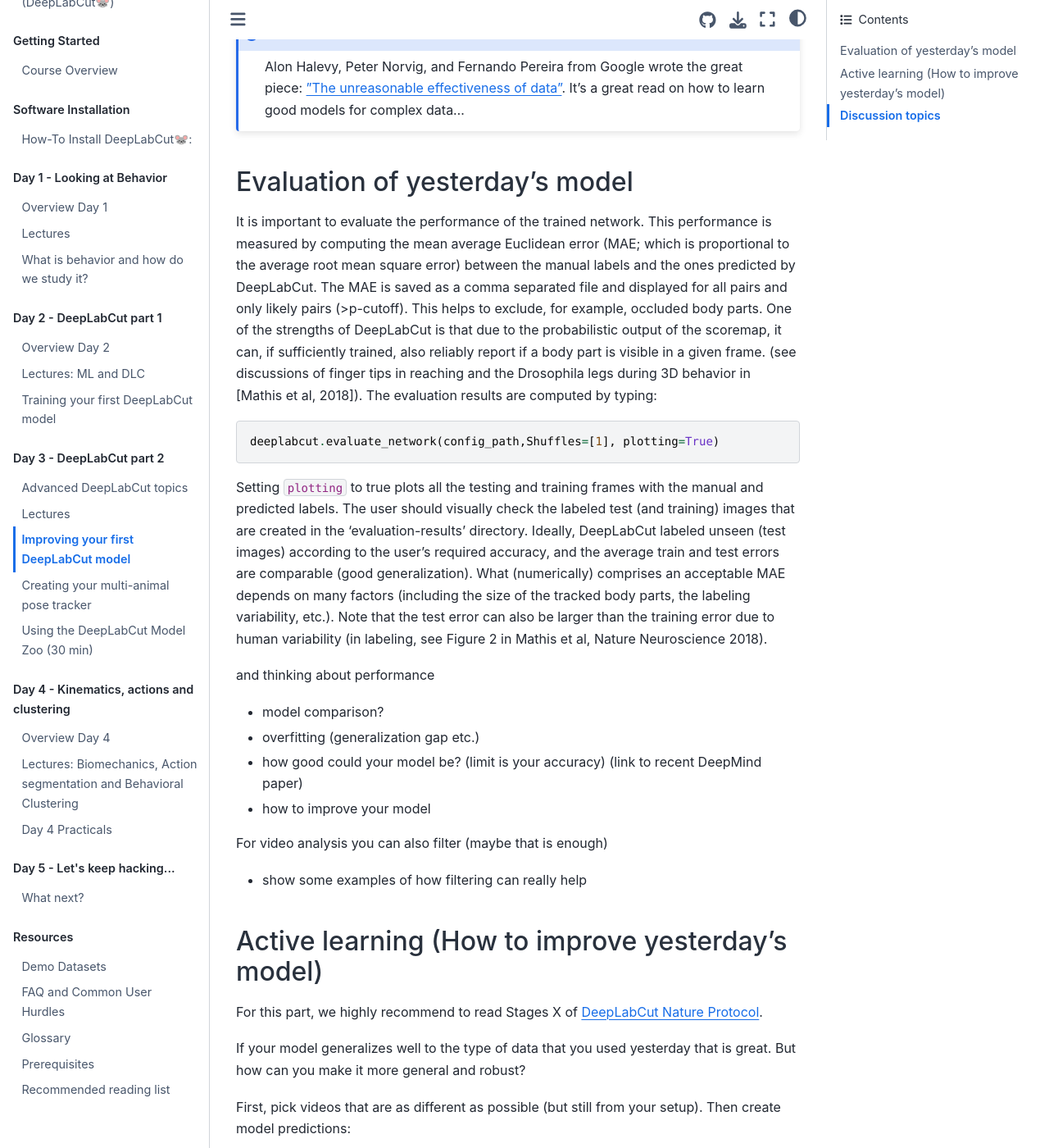
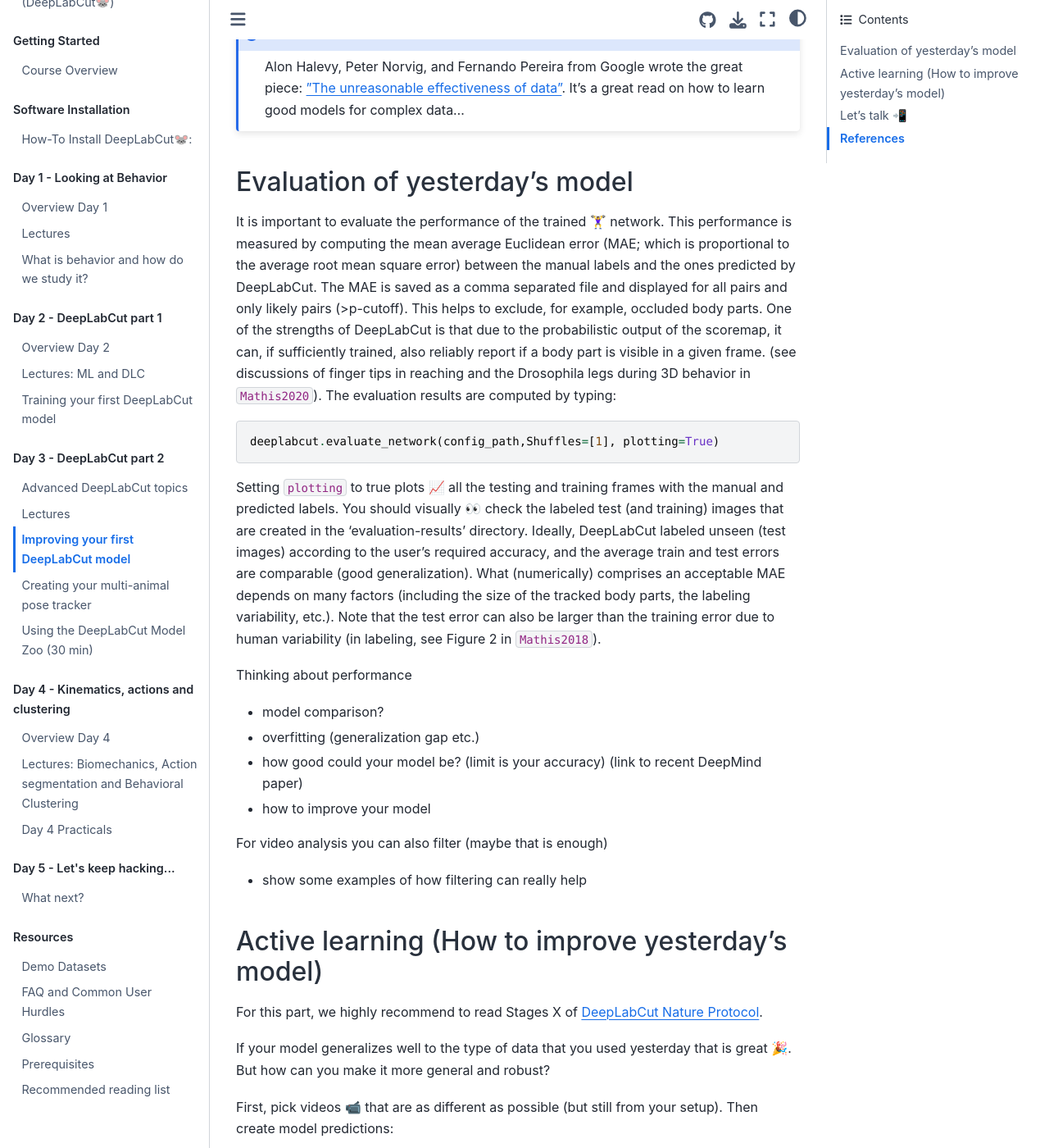
Before and after one commit to AlexEMG/DLC-Cajal-Course, a Jupyter Book: the page built from content/Day3_Practicals.md, in a window 1280 px wide and 1400 px high, scrolled down 289 px. Shown: the whole window at 82% size. Built offline with Jupyter Book 1.0.4 settings and Sphinx 7.4.7 and the Sphinx Book theme 1.1.4, drawn with Linux system fonts in a browser that asks for light colours; cross-references to code outside the pages are shown as plain code; some of the changed text lies outside the part shown.

Commit message:
Add files via upload

````diff
--- a/content/Day3_Practicals.md
+++ b/content/Day3_Practicals.md
@@ -8,31 +8,23 @@ Alon Halevy, Peter Norvig, and Fernando Pereira from Google wrote the great piec
 
 ## Evaluation of yesterday's model
 
-It is important to evaluate the performance of the trained network. This performance is measured by computing
-the mean average Euclidean error (MAE; which is proportional to the average root mean square error) between the
-manual labels and the ones predicted by DeepLabCut. The MAE is saved as a comma separated file and displayed
-for all pairs and only likely pairs (>p-cutoff). This helps to exclude, for example, occluded body parts. One of the
-strengths of DeepLabCut is that due to the probabilistic output of the scoremap, it can, if sufficiently trained, also
-reliably report if a body part is visible in a given frame. (see discussions of finger tips in reaching and the Drosophila
-legs during 3D behavior in [Mathis et al, 2018]). The evaluation results are computed by typing:
+It is important to evaluate the performance of the trained 🏋️‍♀️ network. This performance is measured by computing the mean average Euclidean error (MAE; which is proportional to the average root mean square error) between the manual labels and the ones predicted by DeepLabCut. The MAE is saved as a comma separated file and displayed for all pairs and only likely pairs (>p-cutoff). This helps to exclude, for example, occluded body parts. One of the strengths of DeepLabCut is that due to the probabilistic output of the scoremap, it can, if sufficiently trained, also reliably report if a body part is visible in a given frame. (see discussions of finger tips in reaching and the Drosophila
+legs during 3D behavior in {cite}`Mathis2020`).
+The evaluation results are computed by typing:
 ```python
 deeplabcut.evaluate_network(config_path,Shuffles=[1], plotting=True)
 ```
-Setting ``plotting`` to true plots all the testing and training frames with the manual and predicted labels. The user
-should visually check the labeled test (and training) images that are created in the ‘evaluation-results’ directory.
-Ideally, DeepLabCut labeled unseen (test images) according to the user’s required accuracy, and the average train
-and test errors are comparable (good generalization). What (numerically) comprises an acceptable MAE depends on
-many factors (including the size of the tracked body parts, the labeling variability, etc.). Note that the test error can
-also be larger than the training error due to human variability (in labeling, see Figure 2 in Mathis et al, Nature Neuroscience 2018).
+Setting ``plotting`` to true plots 📈 all the testing and training frames with the manual and predicted labels. You should visually 👀 check the labeled test (and training) images that are created in the ‘evaluation-results’ directory.
+Ideally, DeepLabCut labeled unseen (test images) according to the user’s required accuracy, and the average train and test errors are comparable (good generalization). What (numerically) comprises an acceptable MAE depends on many factors (including the size of the tracked body parts, the labeling variability, etc.). Note that the test error can
+also be larger than the training error due to human variability (in labeling, see Figure 2 in {cite}`Mathis2018`).
 
 
-and thinking about performance
+Thinking about performance
 
 - model comparison?
 - overfitting (generalization gap etc.)
 - how good could your model be? (limit is your accuracy) (link to recent DeepMind paper)
 - how to improve your model
-
 
 
 For video analysis you can also filter (maybe that is enough)
@@ -42,9 +34,9 @@ For video analysis you can also filter (maybe that is enough)
 
 For this part, we highly recommend to read  Stages X of <a href="https://rdcu.be/bHpHN" target="_blank">DeepLabCut Nature Protocol</a>.
 
-If your model generalizes well to the type of data that you used yesterday that is great. But how can you make it more general and robust?
+If your model generalizes well to the type of data that you used yesterday that is great 🎉. But how can you make it more general and robust?
 
-First, pick videos that are as different as possible (but still from your setup). Then create model predictions:
+First, pick videos 📹 that are as different as possible (but still from your setup). Then create model predictions:
 
 <pre lang="python">deeplabcut.analyze_videos(config_path,[‘Full path of video or videofolder’], shuffle=1, save_as_csv=True, videotype=‘.avi’)</pre>
 
@@ -58,14 +50,19 @@ Once, you extracted outliers you can fix them manually:
 <pre lang="python">pythondeeplabcut.refine_labels(conﬁg_path)</pre>
 
 
-This will grow your dataset to better comprise the variablity. Then you can re-train your model. You can either train de-novo, or use the prior weights (which is faster and usually preferred).
+This will grow your dataset to better comprise the variablity. Then you can re-train 🚂 your model. You can either train de-novo, or use the prior weights (which is faster and usually preferred).
 
 
-## Discussion topics
+## Let’s talk 📲
 
 
 
 TODO_TA: What else?
 
+## References
 
-Return to [readme](../README.md).
+```{bibliography}
+:filter: docname in docnames
+```
+
+[Let’s go back 🔙](../README.md).
````
